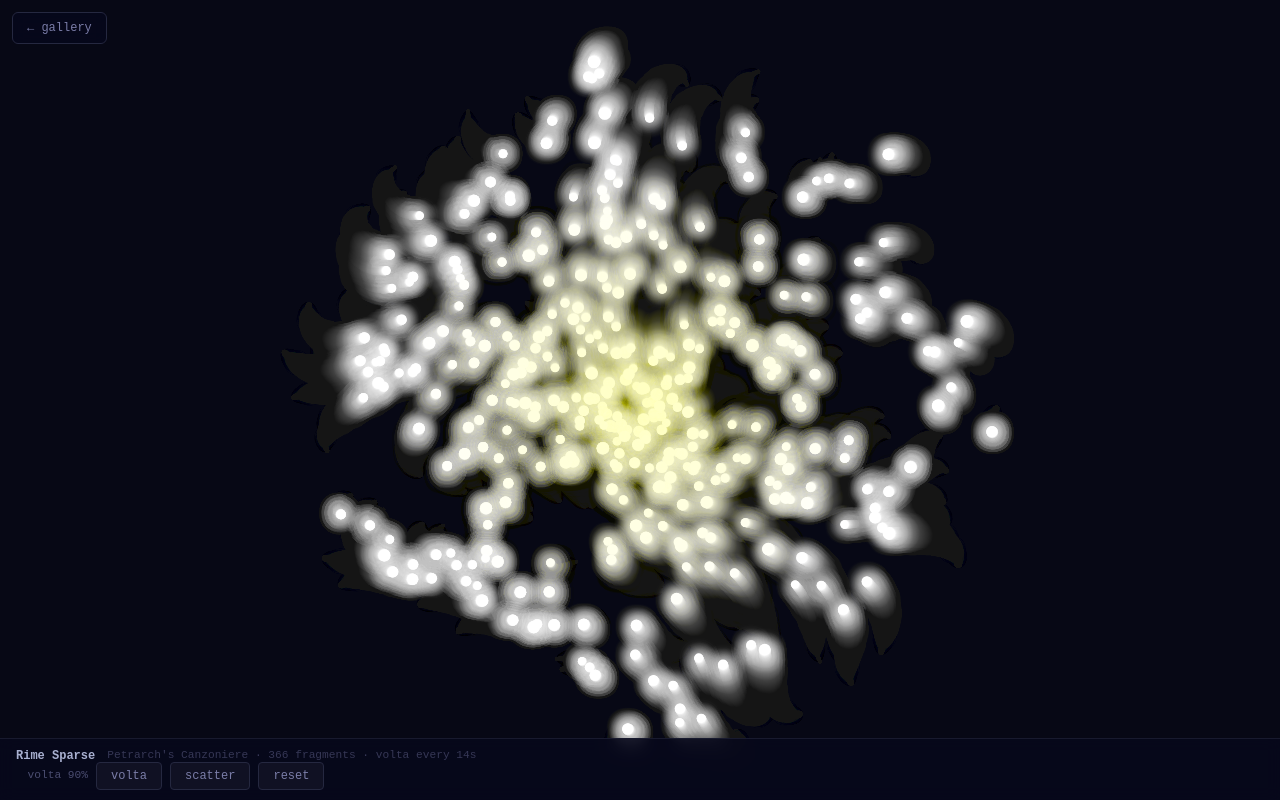
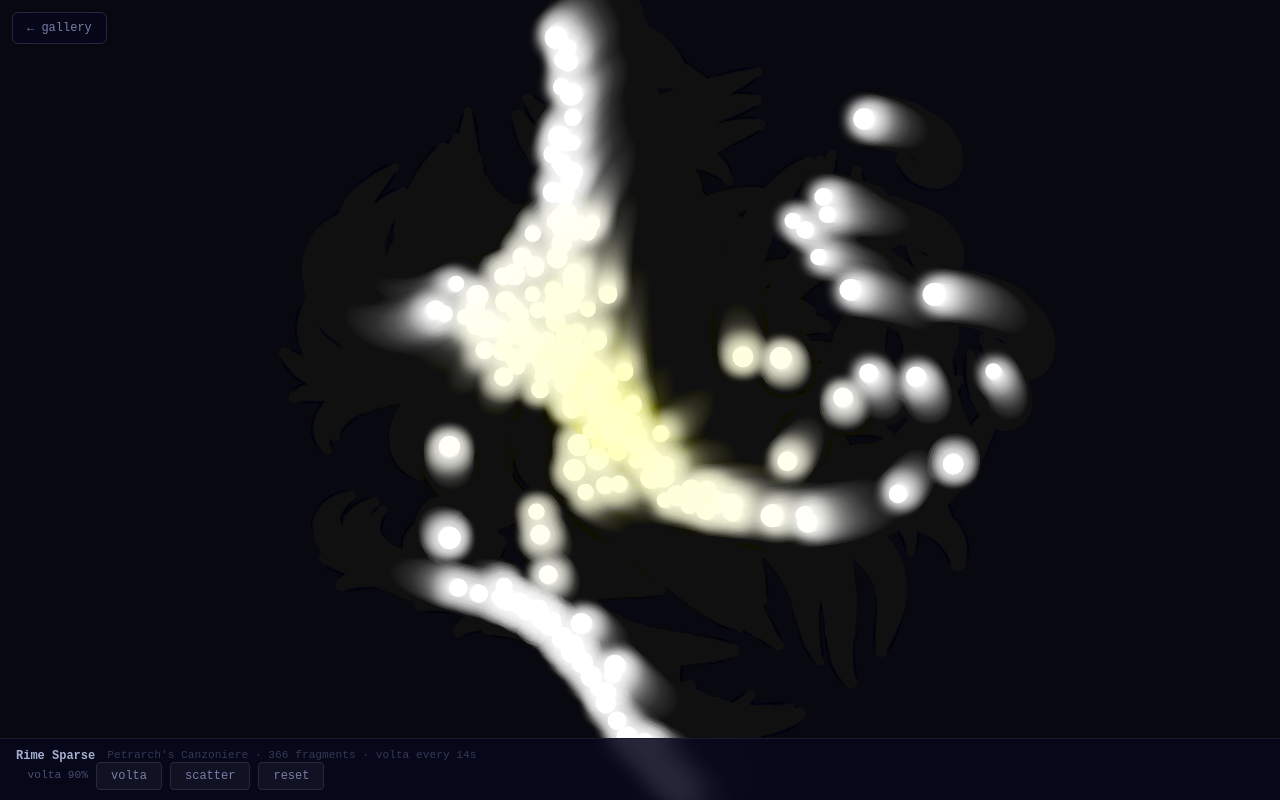
Before and after one commit to milwrite/creative-clawing, a plain HTML site: page gallery/rimesparse.html in a window 1280 px wide. Drawn offline with Linux system fonts and the light colour scheme.

Commit message:
rimesparse: 2x speed, bigger dots, higher damping, stronger volta

```diff
--- a/gallery/rimesparse.html
+++ b/gallery/rimesparse.html
@@ -77,8 +77,8 @@ function resetRng() { _s = INITIAL_SEED; }
 // ── Constants ─────────────────────────────────────────────────────────────────
 const N            = 366;   // One particle per poem in the Canzoniere
 const VOLTA_PERIOD = 14;    // seconds — the span of a sonnet
-const BASE_SPEED   = 90;    // flow acceleration (px/s²)
-const TRAIL_FADE   = 0.022; // per-frame overlay opacity
+const BASE_SPEED   = 180;   // flow acceleration (px/s²)
+const TRAIL_FADE   = 0.030; // per-frame overlay opacity
 
 // ── Particles ─────────────────────────────────────────────────────────────────
 let particles = [];
@@ -93,10 +93,10 @@ function initParticles() {
     particles.push({
       x:     W * 0.5 + Math.cos(a) * r * R,
       y:     H * 0.5 + Math.sin(a) * r * R,
-      vx:    (rng() - 0.5) * 2.4,
-      vy:    (rng() - 0.5) * 2.4,
+      vx:    (rng() - 0.5) * 5.0,
+      vy:    (rng() - 0.5) * 5.0,
       phase: rng() * Math.PI * 2,  // individual flow phase offset
-      sz:    1.6 + rng() * 2.2,    // larger base radius
+      sz:    3.2 + rng() * 3.8,    // large dots
     });
   }
 }
@@ -213,7 +213,7 @@ function loop(ts) {
     // Volta attraction toward Laura — impossibly close, impossible to reach
     const dx = cx - p.x, dy = cy - p.y;
     const dist = Math.sqrt(dx * dx + dy * dy) + 0.001;
-    const af = volta * 120;
+    const af = volta * 220;
     let ax = (dx / dist) * af;
     let ay = (dy / dist) * af;
 
@@ -226,7 +226,7 @@ function loop(ts) {
     }
 
     // Semi-implicit Euler, frame-rate-stable damping
-    const damp = Math.pow(0.86, dt * 60);
+    const damp = Math.pow(0.92, dt * 60);
     p.vx = p.vx * damp + (fx + ax) * dt;
     p.vy = p.vy * damp + (fy + ay) * dt;
     p.x += p.vx * dt;
@@ -241,7 +241,7 @@ function loop(ts) {
     // Draw
     const speed = Math.sqrt(p.vx * p.vx + p.vy * p.vy);
     const [r, g, b, a] = particleColor(p.x, p.y, volta, speed);
-    const radius = p.sz + volta * 2.8;
+    const radius = p.sz + volta * 5.0;
 
     if (volta > 0.08) {
       ctx.shadowColor = `rgba(${r},${g},${b},${(volta * 0.7).toFixed(2)})`;
```
